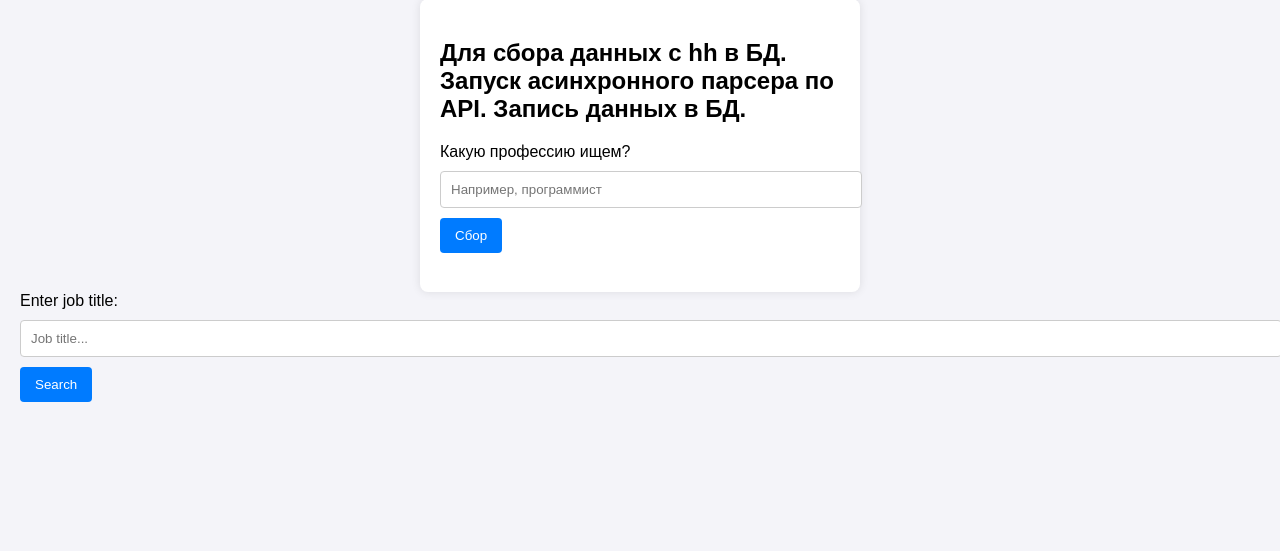
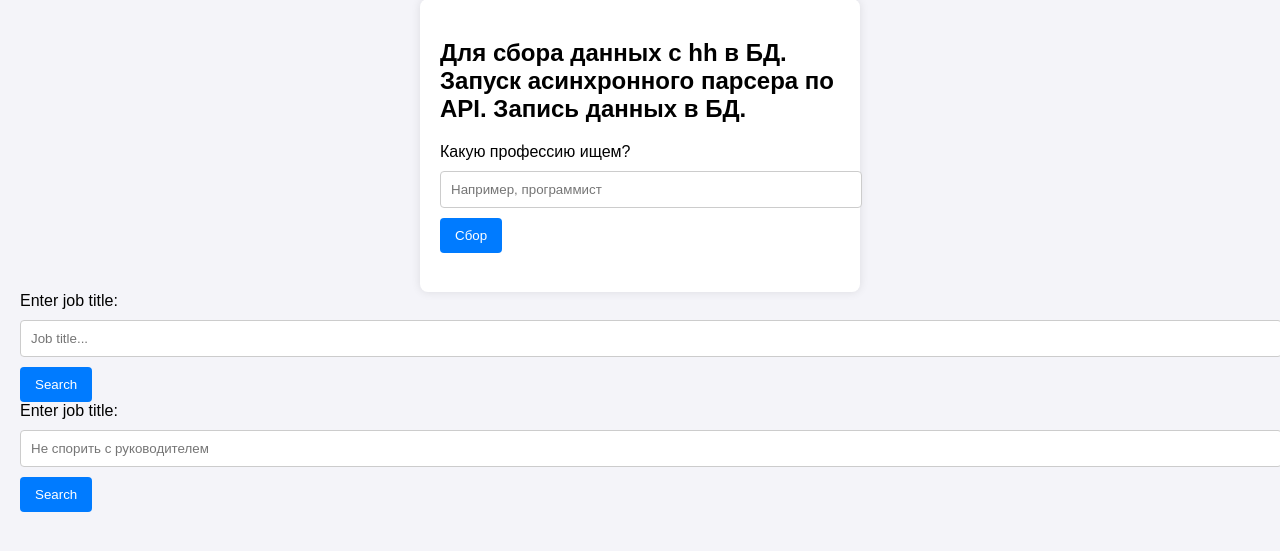
Before and after one commit to RaphaelPi24/hh, a Flask app: page / in a window 1280 px wide. Shown: the part 21-572 px from the top of the page. Run offline with Flask 3, Linux system fonts and the light colour scheme; parts of the project's set-up code (start-up, migrations or seed data) failed here and were passed over; some libraries are stand-ins or nearby versions.

Commit message:
Add search by skills

```diff
--- a/app.py
+++ b/app.py
@@ -77,25 +77,25 @@ def get_show():
     return render_template('views/vacancy_list.html', jobs=data_vacancies, image=image, time=execution_time)
 
 
-# @app.route('search_by_skills', methods=['POST'])
-# def search_by_skills():
-#     search_query = request.form['input_skill']
-#     data_vacancies = (
-#         VacancyCard
-#         .select(
-#             VacancyCard.name,
-#             VacancyCard.employer,
-#             VacancyCard.salary_from,
-#             VacancyCard.salary_to,
-#             VacancyCard.currency,
-#             VacancyCard.experience,
-#             VacancyCard.employment,
-#             VacancyCard.schedule
-#         )
-#         .where(VacancyCard.skills.contains(search_query))
-#         .dicts()
-#     )
-#     return render_template('views/vacancy_list.html', jobs=data_vacancies)
+@app.route('/search_by_skills', methods=['POST'])
+def search_by_skills():
+    search_query = request.form['skill-input']
+    data_vacancies = (
+        VacancyCard
+        .select(
+            VacancyCard.name,
+            VacancyCard.employer,
+            VacancyCard.salary_from,
+            VacancyCard.salary_to,
+            VacancyCard.currency,
+            VacancyCard.experience,
+            VacancyCard.employment,
+            VacancyCard.schedule
+        )
+        .where(VacancyCard.skills.contains(search_query))
+        .dicts()
+    )
+    return render_template('views/vacancy_list.html', jobs=data_vacancies)
 
 
 if __name__ == '__main__':
--- a/templates/views/base.html
+++ b/templates/views/base.html
@@ -106,6 +106,15 @@
     <!-- Здесь будут появляться вакансии -->
 </div>
 
+<form id="search-form-skill" hx-post="{{ url_for('search_by_skills') }}" hx-target="#results_skill" hx-swap="innerHTML">
+    <label for="search">Enter job title:</label>
+    <input type="text" id="search_skill" name="skill-input" placeholder="Не спорить с руководителем" required>
+    <button type="submit" id="search-button">Search</button>
+</form>
+<div id="results_skill">
+    <!-- Здесь будут появляться вакансии -->
+</div>
+
  <script>
         document.getElementById('search-button').addEventListener('click', function () {
             // Добавляем класс clicked при нажатии
```
